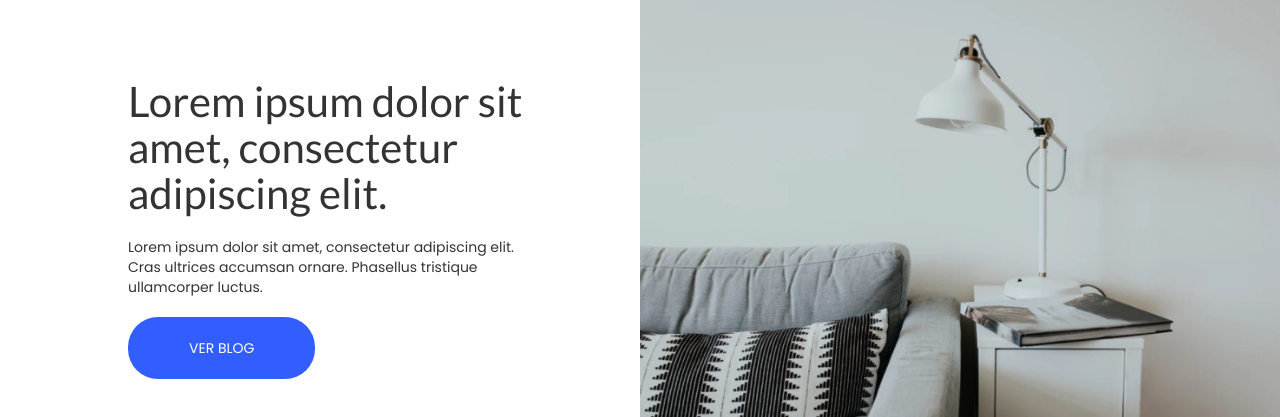
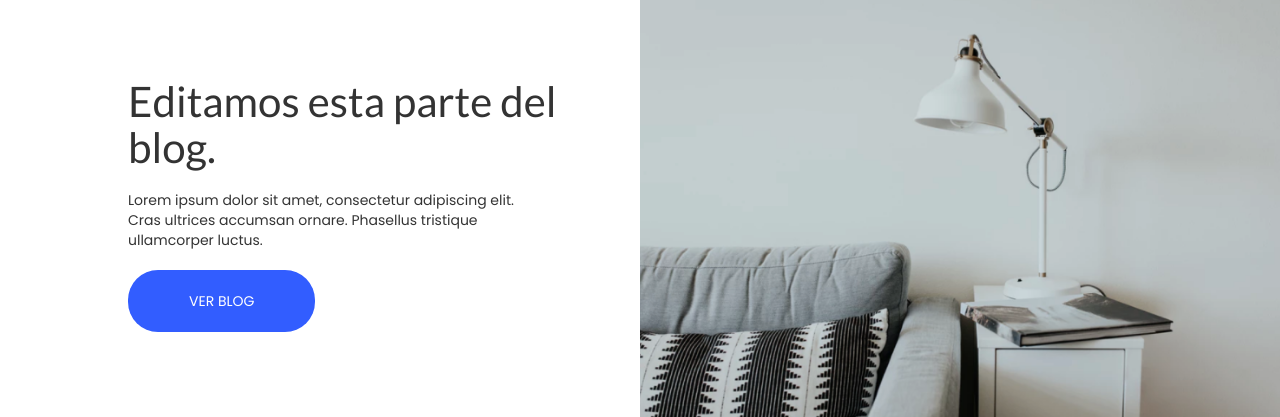
Before and after one commit to urbina2000/Landing-Adalid, a plain HTML site: page index.html in a window 1280 px wide. Shown: the part 774-1191 px from the top of the page. Drawn offline with nearby package versions, Linux system fonts and the light colour scheme; a script that the page names is missing.

Commit message:
Commit para el desafio

```diff
--- a/index.html
+++ b/index.html
@@ -55,7 +55,7 @@
   <section class="container-fluid blog">
     <div class="row">
       <div class="blog__inner col-md-6">
-        <h3>Lorem ipsum dolor sit amet, consectetur adipiscing elit. </h3>
+        <h3>Editamos esta parte del blog.</h3>
         <p>Lorem ipsum dolor sit amet, consectetur adipiscing elit. Cras ultrices accumsan ornare. Phasellus tristique ullamcorper luctus.</p>
         <a class="btn button_di-buffala" href="#">Ver blog</a>
       </div>
```
